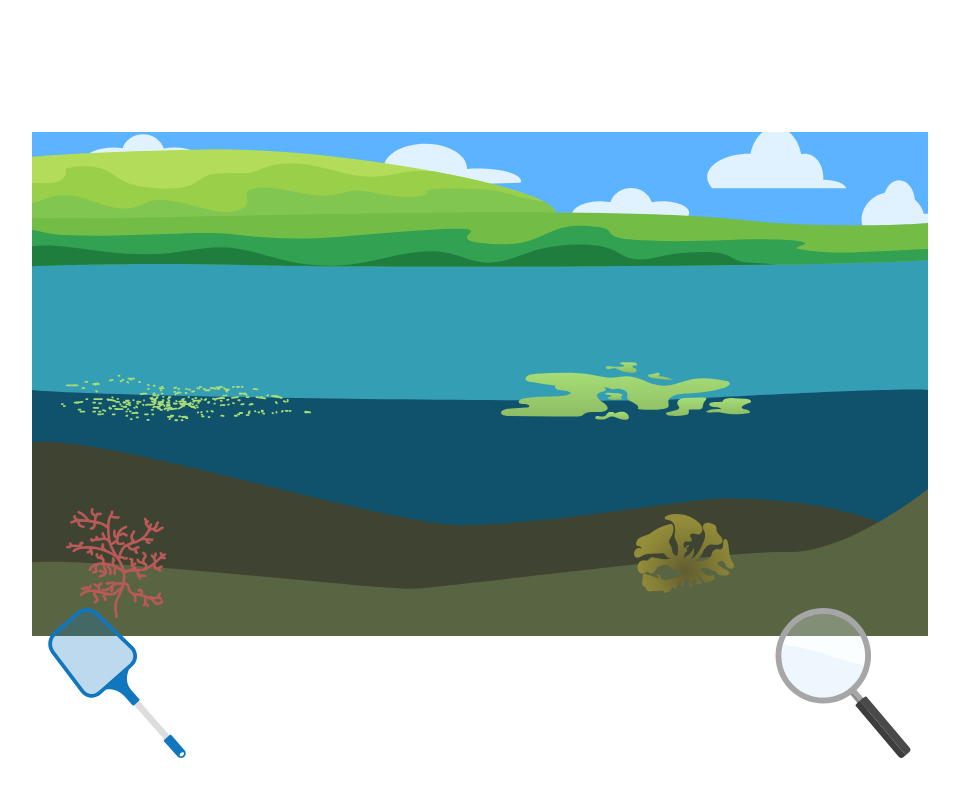
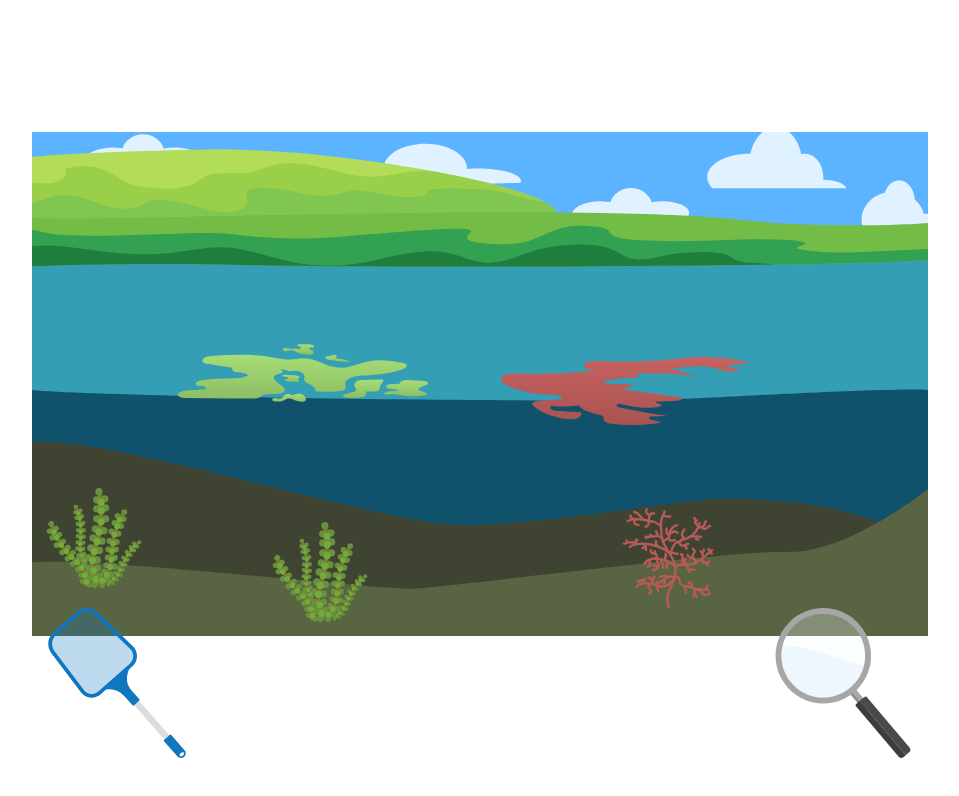
Before and after one commit to canarycathedral/Algae, a Next.js app in the folder algaeworldapp/: page /TestFolderForJaida in a window 1280 px wide. Shown: the top 796 px of the page, without its empty margins (160-1119 px from the left). Built offline with nearby package versions, Linux system fonts and the light colour scheme.

Commit message:
Add more algae and mark bad algae for later interactions

```diff
--- a/algaeworldapp/components/Game/index.js
+++ b/algaeworldapp/components/Game/index.js
@@ -1,83 +1,164 @@
-"use client"
+"use client";
 
-import { useState, useRef, useEffect } from 'react';
+import { useState, useRef, useEffect } from "react";
 
 export default function Game() {
-    const [cursor] = useState('default');
+  const [cursor] = useState("default");
   const [activeTool, setActiveTool] = useState(null); // 'magnifier' or 'net'
-    const [mousePos, setMousePos] = useState({x: 0, y: 0});
+  const [mousePos, setMousePos] = useState({ x: 0, y: 0 });
   const [surfaceAssets, setSurfaceAssets] = useState([]);
   const [floorAssets, setFloorAssets] = useState([]);
+  const [badDistribution] = useState(() => {
+    const surfaceBad = Math.floor(Math.random() * 4); // 0-3
+    return { surfaceBad, floorBad: 3 - surfaceBad };
+  });
   const divRef = useRef(null);
 
   const surfaceSvgs = [
-        'Carpet Algae.svg',
-        'Chlorella.svg',
-        'Cyanobacteria.svg',
-        'Dinoflagellates.svg',
-        'Spirogyra.svg'
+    "Carpet Algae.svg",
+    "Chlorella.svg",
+    "Cyanobacteria.svg",
+    "Dinoflagellates.svg",
+    "Spirogyra.svg",
   ];
 
   const floorSvgs = [
-        'Bubble Algae.svg',
-        'Gracilaria.svg',
-        'Gulfweed.svg',
+    "Bubble Algae.svg",
+    "Gracilaria.svg",
+    "Gulfweed.svg",
     "Peacock's Tail.svg",
-        'Sea Lettuce.svg'
-    ]
+    "Sea Lettuce.svg",
+    "Grape Algae.svg",
+  ];
 
+  const badSurfaceSvgs = ["Dinoflagellates.svg", "Cyanobacteria.svg"];
+  const badFloorSvgs = ["Grape Algae.svg"];
+
+  // Places 4 surface algae, with randomized bad count (total bad = 3 across both)
   useEffect(() => {
     if (divRef.current) {
       const rect = divRef.current.getBoundingClientRect();
-            const numAssets = 3;
       const assets = [];
       const centerY = rect.height * 0.35;
-            const minDistance = 350; // Minimum distance between assets
+      const minDistance = 200; // Minimum distance between assets
 
-            for (let i = 0; i < numAssets; i++) {
+      // Randomize bad distribution: total 3 bad algae
+      const surfaceBadCount = badDistribution.surfaceBad;
+
+      // Place surface bad algae
+      for (let i = 0; i < surfaceBadCount; i++) {
         let attempts = 0;
         let x, y, overlaps;
         do {
           x = Math.random() * (rect.width - 250);
           y = centerY + (Math.random() - 0.5) * 50;
-                    overlaps = assets.some(asset =>
-                        Math.abs(asset.x - x) < minDistance && Math.abs(asset.y - y) < minDistance
+          overlaps = assets.some(
+            (asset) =>
+              Math.abs(asset.x - x) < minDistance &&
+              Math.abs(asset.y - y) < minDistance,
           );
           attempts++;
-                } while (overlaps && attempts < 50); // Prevent infinite loop
+        } while (overlaps && attempts < 50);
 
         if (!overlaps) {
-                    const src = surfaceSvgs[Math.floor(Math.random() * surfaceSvgs.length)];
-                    assets.push({ src, x: Math.max(0, Math.min(x, rect.width - 50)), y: Math.max(0, Math.min(y, rect.height - 50)) });
+          const src = badSurfaceSvgs[Math.floor(Math.random() * badSurfaceSvgs.length)];
+          assets.push({
+            src,
+            x: Math.max(0, Math.min(x, rect.width - 50)),
+            y: Math.max(0, Math.min(y, rect.height - 50)),
+            isBad: true,
+          });
+        }
+      }
+
+      // Place surface good algae
+      const goodSvgs = surfaceSvgs.filter(s => !badSurfaceSvgs.includes(s));
+      for (let i = 0; i < 4 - surfaceBadCount; i++) {
+        let attempts = 0;
+        let x, y, overlaps;
+        do {
+          x = Math.random() * (rect.width - 250);
+          y = centerY + (Math.random() - 0.5) * 50;
+          overlaps = assets.some(
+            (asset) =>
+              Math.abs(asset.x - x) < minDistance &&
+              Math.abs(asset.y - y) < minDistance,
+          );
+          attempts++;
+        } while (overlaps && attempts < 50);
+
+        if (!overlaps) {
+          const src = goodSvgs[Math.floor(Math.random() * goodSvgs.length)];
+          assets.push({
+            src,
+            x: Math.max(0, Math.min(x, rect.width - 50)),
+            y: Math.max(0, Math.min(y, rect.height - 50)),
+            isBad: false,
+          });
         }
       }
       setSurfaceAssets(assets);
     }
   }, []);
 
+  // Places 5 floor algae, with exactly 2 bad
   useEffect(() => {
     if (divRef.current) {
       const rect = divRef.current.getBoundingClientRect();
-            const numAssets = 3;
       const assets = [];
       const centerY = rect.height * 0.65;
-            const minDistance = 350; // Minimum distance between assets
+      const minDistance = 200; // Minimum distance between assets
 
-            for (let i = 0; i < numAssets; i++) {
+      // Place floor bad algae
+      for (let i = 0; i < badDistribution.floorBad; i++) {
         let attempts = 0;
         let x, y, overlaps;
         do {
           x = Math.random() * (rect.width - 250);
           y = centerY + (Math.random() - 0.5) * 50;
-                    overlaps = assets.some(asset =>
-                        Math.abs(asset.x - x) < minDistance && Math.abs(asset.y - y) < minDistance
+          overlaps = assets.some(
+            (asset) =>
+              Math.abs(asset.x - x) < minDistance &&
+              Math.abs(asset.y - y) < minDistance,
           );
           attempts++;
-                } while (overlaps && attempts < 50); // Prevent infinite loop
+        } while (overlaps && attempts < 50);
 
         if (!overlaps) {
-                    const src = floorSvgs[Math.floor(Math.random() * floorSvgs.length)];
-                    assets.push({ src, x: Math.max(0, Math.min(x, rect.width - 50)), y: Math.max(0, Math.min(y, rect.height - 50)) });
+          const src = badFloorSvgs[Math.floor(Math.random() * badFloorSvgs.length)];
+          assets.push({
+            src,
+            x: Math.max(0, Math.min(x, rect.width - 50)),
+            y: Math.max(0, Math.min(y, rect.height - 50)),
+            isBad: true,
+          });
+        }
+      }
+
+      // Place floor good algae
+      const goodSvgs = floorSvgs.filter(s => !badFloorSvgs.includes(s));
+      for (let i = 0; i < 5 - badDistribution.floorBad; i++) {
+        let attempts = 0;
+        let x, y, overlaps;
+        do {
+          x = Math.random() * (rect.width - 250);
+          y = centerY + (Math.random() - 0.5) * 50;
+          overlaps = assets.some(
+            (asset) =>
+              Math.abs(asset.x - x) < minDistance &&
+              Math.abs(asset.y - y) < minDistance,
+          );
+          attempts++;
+        } while (overlaps && attempts < 50);
+
+        if (!overlaps) {
+          const src = goodSvgs[Math.floor(Math.random() * goodSvgs.length)];
+          assets.push({
+            src,
+            x: Math.max(0, Math.min(x, rect.width - 50)),
+            y: Math.max(0, Math.min(y, rect.height - 50)),
+            isBad: false,
+          });
         }
       }
       setFloorAssets(assets);
@@ -92,6 +173,16 @@ export default function Game() {
     setActiveTool(null);
   };
 
+  const handleAssetClick = (asset, index, type) => {
+    if (activeTool === 'net' && asset.isBad) {
+      if (type === 'surface') {
+        setSurfaceAssets(prev => prev.filter((_, idx) => idx !== index));
+      } else if (type === 'floor') {
+        setFloorAssets(prev => prev.filter((_, idx) => idx !== index));
+      }
+    }
+  };
+
   useEffect(() => {
     const handleMouseMove = (e) => {
       if (activeTool && divRef.current) {
@@ -100,33 +191,33 @@ export default function Game() {
         let y = e.clientY - rect.top;
         x = Math.max(75, Math.min(x, rect.width - 75));
         y = Math.max(75, Math.min(y, rect.height - 75));
-                setMousePos({x, y});
+        setMousePos({ x, y });
       }
     };
 
     if (activeTool) {
-            window.addEventListener('mousemove', handleMouseMove);
+      window.addEventListener("mousemove", handleMouseMove);
     }
 
     return () => {
-            window.removeEventListener('mousemove', handleMouseMove);
+      window.removeEventListener("mousemove", handleMouseMove);
     };
   }, [activeTool]);
 
-    return(
+  return (
     <div
       ref={divRef}
       style={{
         position: "relative",
         width: "70%",
-                aspectRatio: 16/9,
+        aspectRatio: 16 / 9,
         margin: "0 auto",
         paddingTop: "60%",
         backgroundImage: "url(/images/Background.svg)",
         backgroundPosition: "center",
         backgroundSize: "contain",
         backgroundRepeat: "no-repeat",
-                cursor: activeTool ? 'none' : cursor
+        cursor: activeTool ? "none" : cursor,
       }}
     >
       {surfaceAssets.map((asset, i) => (
@@ -134,13 +225,15 @@ export default function Game() {
           key={i}
           src={`/images/surface_algae/${asset.src}`}
           alt={asset.src}
+          data-bad={asset.isBad ? "true" : "false"}
+          onClick={() => handleAssetClick(asset, i, 'surface')}
           style={{
             position: "absolute",
             left: asset.x,
             top: asset.y,
             width: "250px",
             height: "250px",
-                        pointerEvents: "none"
+            pointerEvents: activeTool === 'net' ? 'auto' : 'none',
           }}
         />
       ))}
@@ -149,18 +242,19 @@ export default function Game() {
           key={`floor-${i}`}
           src={`/images/floor_algae/${asset.src}`}
           alt={asset.src}
+          data-bad={asset.isBad ? "true" : "false"}
+          onClick={() => handleAssetClick(asset, i, 'floor')}
           style={{
             position: "absolute",
             left: asset.x,
             top: asset.y,
             width: "100px",
-                        height: "100spx",
-                        pointerEvents: "none"
+            height: "100px",
+            pointerEvents: activeTool === 'net' ? 'auto' : 'none',
           }}
         />
       ))}
-            {!activeTool && (
-                <>
+      {(!activeTool || activeTool === 'net') && (
         <img
           src="/images/Mangifying Glass.svg"
           alt="Magnifying Glass"
@@ -170,10 +264,12 @@ export default function Game() {
             right: "10px",
             width: "150px",
             height: "150px",
-                            cursor: "pointer"
+            cursor: "pointer",
           }}
-                        onClick={() => handleToolClick('magnifier')}
+          onClick={() => handleToolClick("magnifier")}
         />
+      )}
+      {(!activeTool || activeTool === 'magnifier') && (
         <img
           src="/images/Net.svg"
           alt="Net"
@@ -183,11 +279,10 @@ export default function Game() {
             left: "10px",
             width: "150px",
             height: "150px",
-                            cursor: "pointer"
+            cursor: "pointer",
           }}
-                        onClick={() => handleToolClick('net')}
+          onClick={() => handleToolClick("net")}
         />
-                </>
       )}
       {activeTool && (
         <div
@@ -197,12 +292,17 @@ export default function Game() {
             left: 0,
             width: "100%",
             height: "100%",
-                        zIndex: 10
+            zIndex: 10,
+            pointerEvents: activeTool === 'net' ? 'none' : 'auto',
           }}
           onClick={handleOverlayClick}
         >
           <img
-                        src={activeTool === 'magnifier' ? "/images/Mangifying Glass.svg" : "/images/Net.svg"}
+            src={
+              activeTool === "magnifier"
+                ? "/images/Mangifying Glass.svg"
+                : "/images/Net.svg"
+            }
             alt={`${activeTool} Overlay`}
             style={{
               position: "absolute",
@@ -210,11 +310,11 @@ export default function Game() {
               top: mousePos.y - 75,
               width: "150px",
               height: "150px",
-                            pointerEvents: "none"
+              pointerEvents: "none",
             }}
           />
         </div>
       )}
     </div>
-    )
+  );
 }
```
Also changed, not shown: algaeworldapp/public/images/floor_algae/Benthic Mats.svg (added), algaeworldapp/public/images/floor_algae/Grape Algae.svg (added). Lines whose indentation alone changed are shown as unchanged.
